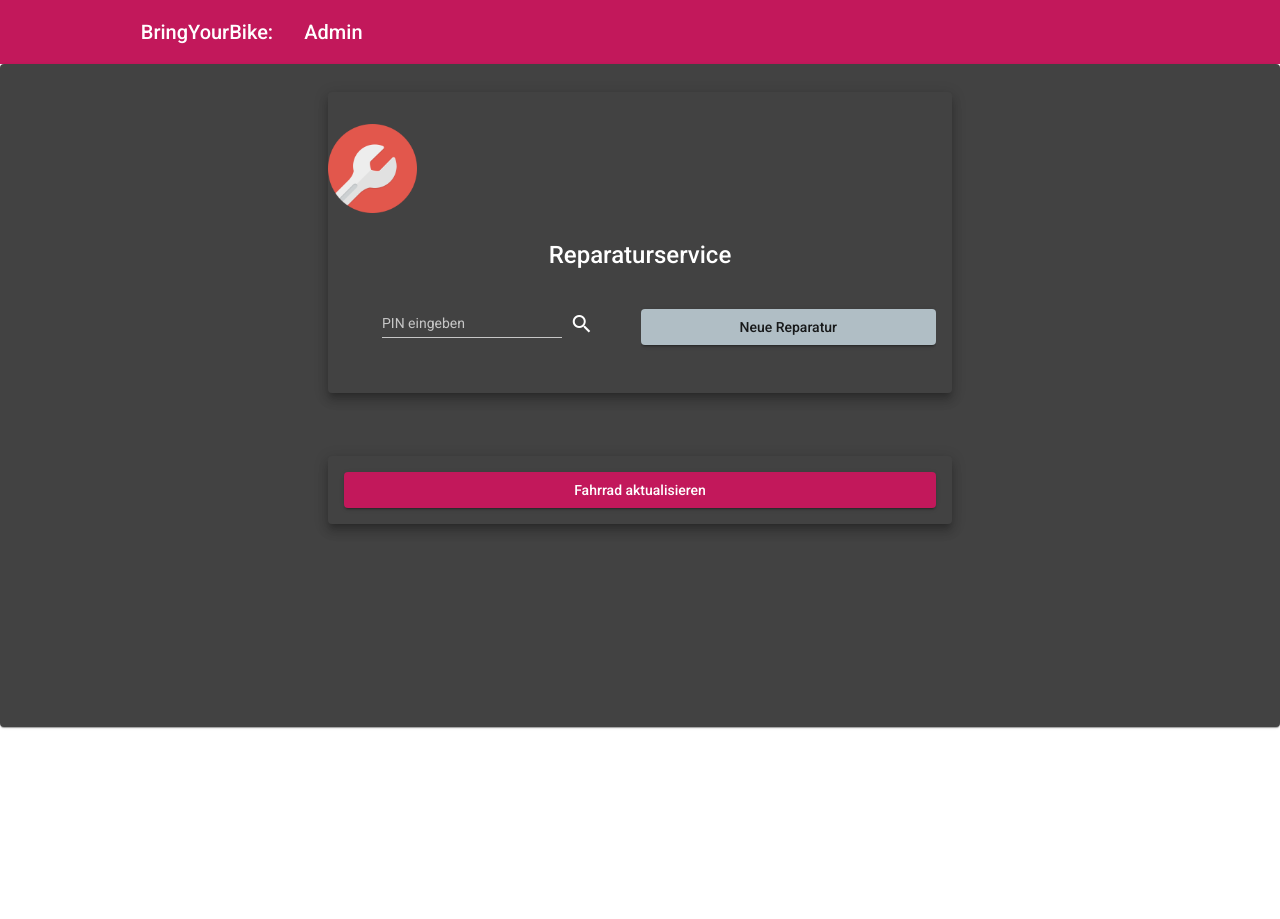
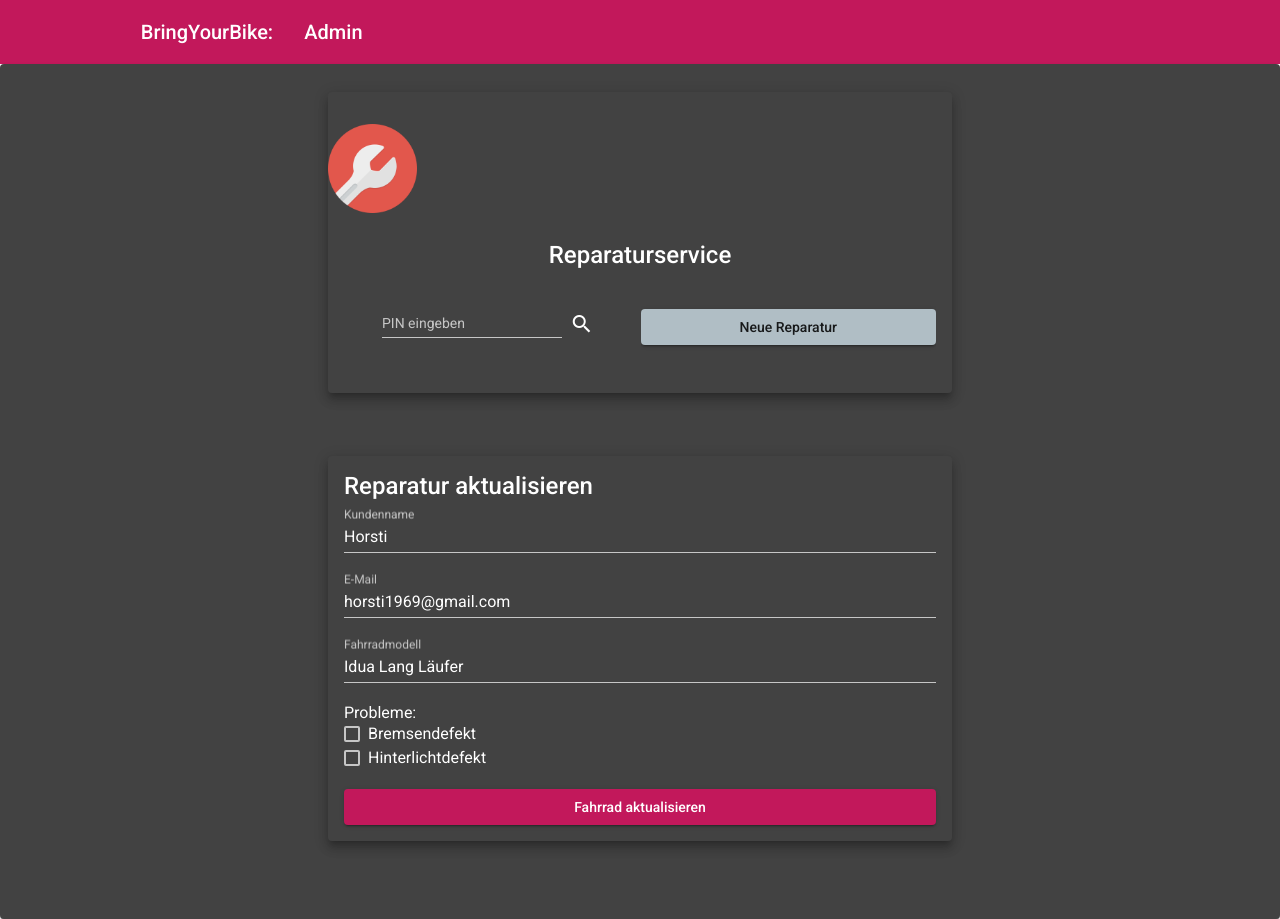
Before and after one commit to s-gbz/BringYourBike-Frontend, an Angular app: page /owner in a window 1280 px wide. Before the commit the page ends 800 px from the top, so only its background shows below. Built offline with nearby package versions, Linux system fonts and the light colour scheme.

Commit message:
Create update repair mask and issue pipe

```diff
--- a/src/app/app.module.ts
+++ b/src/app/app.module.ts
@@ -10,12 +10,14 @@ import { MaterialModule } from "./material/material.module";
 import { BrowserAnimationsModule } from "@angular/platform-browser/animations";
 import { FormsModule } from "@angular/forms";
 import { HttpClientModule } from "@angular/common/http";
+import { IssueNumToStrPipe } from './issue-num-to-str.pipe';
 
 @NgModule({
   declarations: [
     AppComponent,
     UserViewComponent,
-    OwnerViewComponent
+    OwnerViewComponent,
+    IssueNumToStrPipe
   ],
   imports: [
     BrowserModule,
--- /dev/null
+++ b/src/app/issue-num-to-str.pipe.ts
@@ -0,0 +1,21 @@
+import { Pipe, PipeTransform } from "@angular/core";
+
+@Pipe({
+  name: "issueNumToStr"
+})
+export class IssueNumToStrPipe implements PipeTransform {
+  transform(value: number): string {
+    let issueName = "";
+
+    if (value === 0) { issueName = "Vorderlichtdefekt"; }
+    else if (value === 1) { issueName = "Hinterlichtdefekt"; }
+    else if (value === 2) { issueName = "Kettendefekt"; }
+    else if (value === 3) { issueName = "Vorderraddefekt"; }
+    else if (value === 4) { issueName = "Hinterraddefekt"; }
+    else if (value === 5) { issueName = "Bremsendefekt"; }
+    else if (value === 6) { issueName = "STVO ungeeignet"; }
+
+    return issueName;
+  }
+
+}
--- a/src/app/owner-view/owner-view.component.html
+++ b/src/app/owner-view/owner-view.component.html
@@ -5,7 +5,7 @@
   </mat-toolbar-row>
 </mat-toolbar>
 
-<mat-card>
+<mat-card [ngClass]="{'main-card-full-height': (!newRepairToggle && !updateBikeToggle) && (!updateBikeToggle) }">
   <!-- OPEN BIKE OR FILL NEW REPAIR-->
   <mat-card id="login-card" class="mat-elevation-z8 center-container" style="margin-bottom: 5%;">
     <mat-card-content>
@@ -29,7 +29,8 @@
         </mat-grid-tile>
 
         <mat-grid-tile>
-          <button mat-raised-button color="accent" (click)="switchNewRepairToggle()" style="width: 100%;">{{newRepairText}}</button>
+          <button mat-raised-button color="accent" (click)="switchNewRepairToggle()"
+            style="width: 100%;">{{newRepairText}}</button>
         </mat-grid-tile>
       </mat-grid-list>
 
@@ -68,7 +69,29 @@
     <button id="confirm-button" mat-raised-button color="primary" (click)="onClickAddBike()">Bestätigen</button>
   </mat-card>
 
-  <mat-card id="login-card" class="mat-elevation-z8 example-container" *ngIf="bike !== undefined">
+  <!-- UPDATE BIKE -->
+  <mat-card id="login-card" class="mat-elevation-z8 example-container" *ngIf="updateBikeToggle && bike !== undefined">
+    <mat-card-title>Reparatur aktualisieren</mat-card-title>
+    <mat-form-field>
+      <input #ownerNameInput matInput placeholder="Kundenname" value="{{bike.ownerName}}">
+    </mat-form-field>
+
+    <mat-form-field>
+      <input #emailInput matInput placeholder="E-Mail" value="{{bike.email}}">
+    </mat-form-field>
+
+    <mat-form-field>
+        <input #emailInput matInput placeholder="Fahrradmodell" value="{{bike.model}}">
+    </mat-form-field>
+
+    <span id="issueLabel">Probleme:</span>
+    <br>
+    <ng-container *ngFor="let issue of bike.issues">
+      <mat-checkbox>{{issue.number | issueNumToStr}}</mat-checkbox>
+      <br>
+    </ng-container>
+    <br>
+
     <button id="update-bike-button" mat-raised-button color="primary" (click)="onClickUpdateBike()">
       Fahrrad aktualisieren
     </button>
--- a/src/app/owner-view/owner-view.component.scss
+++ b/src/app/owner-view/owner-view.component.scss
@@ -5,6 +5,7 @@ br {
 
 #login-card {
     margin-top: 1%;
+    margin-bottom: 5%;
 }
 
 #issueLabel {
--- a/src/app/owner-view/owner-view.component.ts
+++ b/src/app/owner-view/owner-view.component.ts
@@ -16,6 +16,8 @@ export class OwnerViewComponent implements OnInit {
   spinnerFinished = false;
   spinnerDurationMs = 0; // SET TO 1200
   newRepairToggle = false;
+  updateBikeToggle = true;
+
   newRepairText = "Neue Reparatur";
 
   bikeModels = [ BikeModels.LangLauefer, BikeModels.MountainMuncher, BikeModels.RoadRunner ];
@@ -91,10 +93,14 @@ export class OwnerViewComponent implements OnInit {
   switchNewRepairToggle(): void {
     this.newRepairToggle = !this.newRepairToggle;
 
-    if(this.newRepairToggle) {
+    if (this.newRepairToggle) {
       this.newRepairText = "Abbrechen";
     } else {
       this.newRepairText = "Neue Reparatur";
     }
   }
+
+  switchUpdateBikeToggle(): void {
+    this.updateBikeToggle = !this.updateBikeToggle;
+  }
 }
--- a/src/styles.scss
+++ b/src/styles.scss
@@ -54,3 +54,7 @@ body { margin: 0; font-family: Roboto, "Helvetica Neue", sans-serif; }
     margin-left: 10%;
     margin-right: 2.5%;
 }
+
+.main-card-full-height {
+    height: 100%;
+}
```
Also changed, not shown: 1 other file (tests, documents, lock files or other folders).
